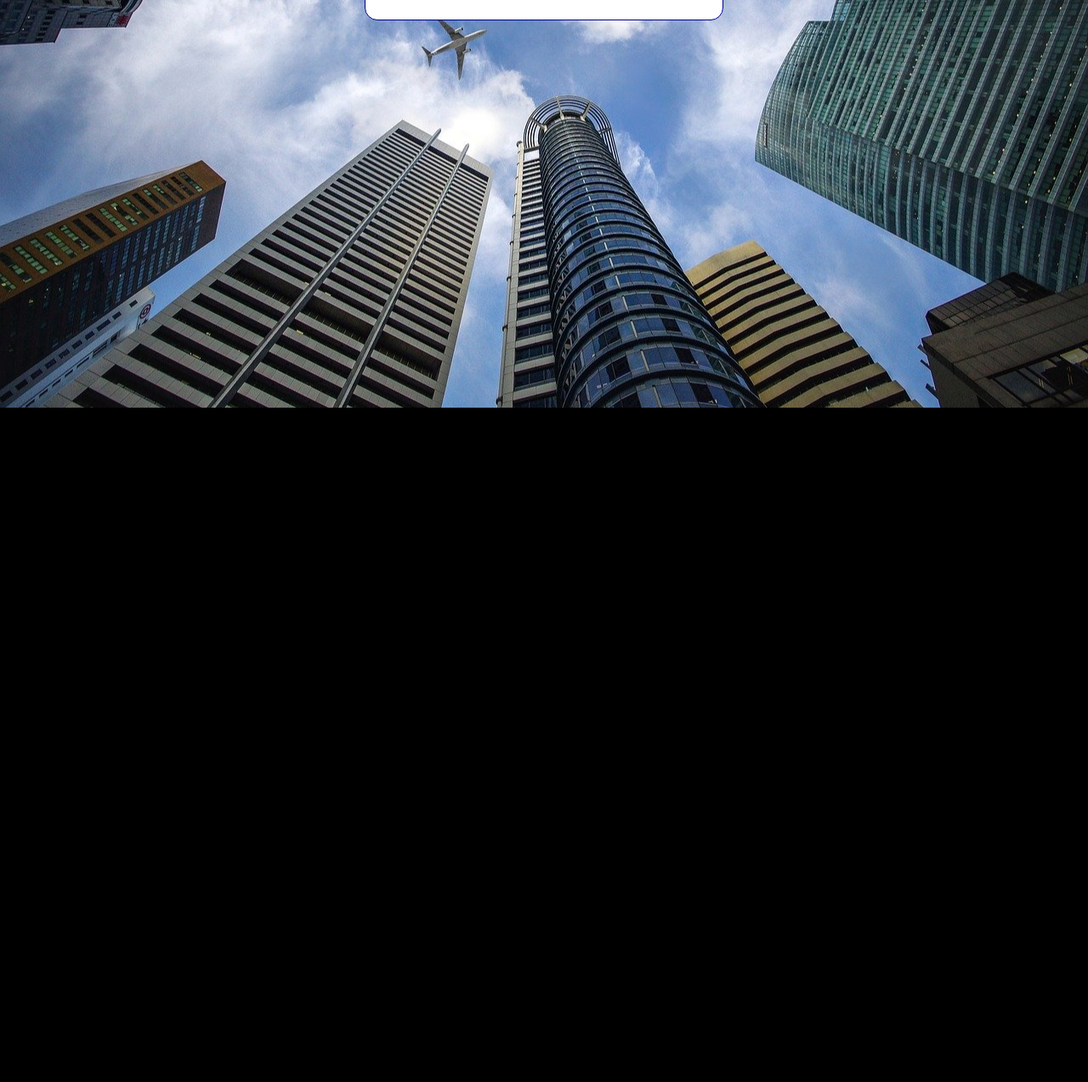
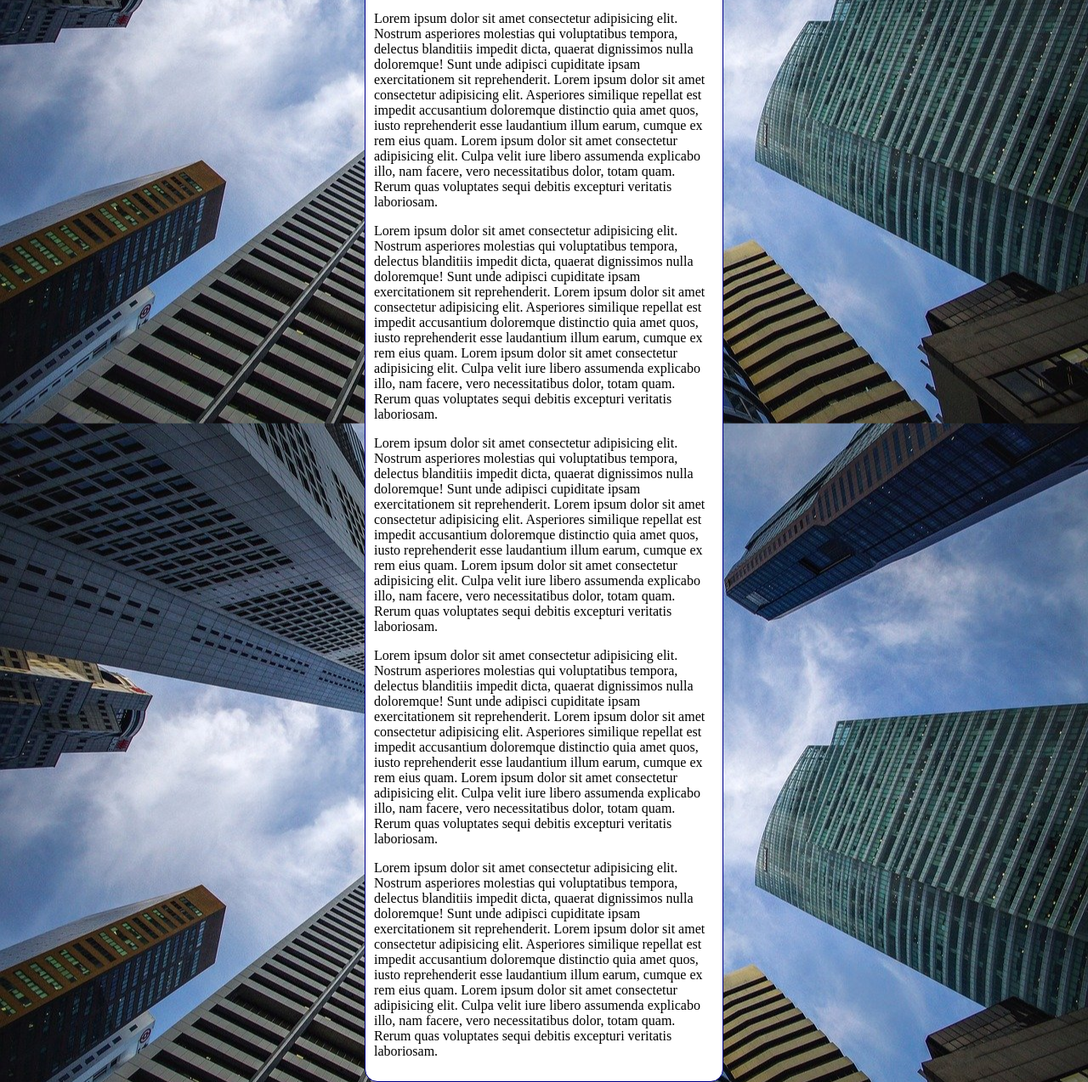
Before and after one commit to murillo-vieira/html-css, a plain HTML site: page modulo 3/ex022/fundo006.html in a window 1280 px wide. Shown: the part 336-1610 px from the top of the page at 85% size. Before the commit the page ends 816 px from the top, so only its background shows below. Drawn offline with Linux system fonts and the light colour scheme.

Commit message:
atualizei ex022

```diff
--- a/modulo 3/ex022/fundo006.html
+++ b/modulo 3/ex022/fundo006.html
@@ -11,7 +11,7 @@
             background-color: black;
             background-image: url('imagens/wallpaper002.jpg');
             background-position: center center;
-            background-repeat: no-repeat;
+            background-repeat: repeat-y;
             background-size: cover;
         }
 
@@ -31,6 +31,21 @@
         <p>
             Lorem ipsum dolor sit amet consectetur adipisicing elit. Nostrum asperiores molestias qui voluptatibus tempora, delectus blanditiis impedit dicta, quaerat dignissimos nulla doloremque! Sunt unde adipisci cupiditate ipsam exercitationem sit reprehenderit. Lorem ipsum dolor sit amet consectetur adipisicing elit. Asperiores similique repellat est impedit accusantium doloremque distinctio quia amet quos, iusto reprehenderit esse laudantium illum earum, cumque ex rem eius quam. Lorem ipsum dolor sit amet consectetur adipisicing elit. Culpa velit iure libero assumenda explicabo illo, nam facere, vero necessitatibus dolor, totam quam. Rerum quas voluptates sequi debitis excepturi veritatis laboriosam.
         </p>
+        <p>
+            Lorem ipsum dolor sit amet consectetur adipisicing elit. Nostrum asperiores molestias qui voluptatibus tempora, delectus blanditiis impedit dicta, quaerat dignissimos nulla doloremque! Sunt unde adipisci cupiditate ipsam exercitationem sit reprehenderit. Lorem ipsum dolor sit amet consectetur adipisicing elit. Asperiores similique repellat est impedit accusantium doloremque distinctio quia amet quos, iusto reprehenderit esse laudantium illum earum, cumque ex rem eius quam. Lorem ipsum dolor sit amet consectetur adipisicing elit. Culpa velit iure libero assumenda explicabo illo, nam facere, vero necessitatibus dolor, totam quam. Rerum quas voluptates sequi debitis excepturi veritatis laboriosam.
+        </p>
+        <p>
+            Lorem ipsum dolor sit amet consectetur adipisicing elit. Nostrum asperiores molestias qui voluptatibus tempora, delectus blanditiis impedit dicta, quaerat dignissimos nulla doloremque! Sunt unde adipisci cupiditate ipsam exercitationem sit reprehenderit. Lorem ipsum dolor sit amet consectetur adipisicing elit. Asperiores similique repellat est impedit accusantium doloremque distinctio quia amet quos, iusto reprehenderit esse laudantium illum earum, cumque ex rem eius quam. Lorem ipsum dolor sit amet consectetur adipisicing elit. Culpa velit iure libero assumenda explicabo illo, nam facere, vero necessitatibus dolor, totam quam. Rerum quas voluptates sequi debitis excepturi veritatis laboriosam.
+        </p>
+        <p>
+            Lorem ipsum dolor sit amet consectetur adipisicing elit. Nostrum asperiores molestias qui voluptatibus tempora, delectus blanditiis impedit dicta, quaerat dignissimos nulla doloremque! Sunt unde adipisci cupiditate ipsam exercitationem sit reprehenderit. Lorem ipsum dolor sit amet consectetur adipisicing elit. Asperiores similique repellat est impedit accusantium doloremque distinctio quia amet quos, iusto reprehenderit esse laudantium illum earum, cumque ex rem eius quam. Lorem ipsum dolor sit amet consectetur adipisicing elit. Culpa velit iure libero assumenda explicabo illo, nam facere, vero necessitatibus dolor, totam quam. Rerum quas voluptates sequi debitis excepturi veritatis laboriosam.
+        </p>
+        <p>
+            Lorem ipsum dolor sit amet consectetur adipisicing elit. Nostrum asperiores molestias qui voluptatibus tempora, delectus blanditiis impedit dicta, quaerat dignissimos nulla doloremque! Sunt unde adipisci cupiditate ipsam exercitationem sit reprehenderit. Lorem ipsum dolor sit amet consectetur adipisicing elit. Asperiores similique repellat est impedit accusantium doloremque distinctio quia amet quos, iusto reprehenderit esse laudantium illum earum, cumque ex rem eius quam. Lorem ipsum dolor sit amet consectetur adipisicing elit. Culpa velit iure libero assumenda explicabo illo, nam facere, vero necessitatibus dolor, totam quam. Rerum quas voluptates sequi debitis excepturi veritatis laboriosam.
+        </p>
+        <p>
+            Lorem ipsum dolor sit amet consectetur adipisicing elit. Nostrum asperiores molestias qui voluptatibus tempora, delectus blanditiis impedit dicta, quaerat dignissimos nulla doloremque! Sunt unde adipisci cupiditate ipsam exercitationem sit reprehenderit. Lorem ipsum dolor sit amet consectetur adipisicing elit. Asperiores similique repellat est impedit accusantium doloremque distinctio quia amet quos, iusto reprehenderit esse laudantium illum earum, cumque ex rem eius quam. Lorem ipsum dolor sit amet consectetur adipisicing elit. Culpa velit iure libero assumenda explicabo illo, nam facere, vero necessitatibus dolor, totam quam. Rerum quas voluptates sequi debitis excepturi veritatis laboriosam.
+        </p>
     </main>
 </body>
 </html>
```
